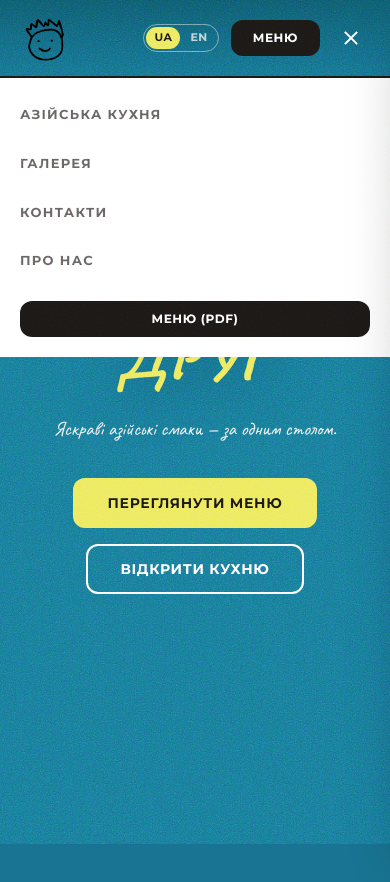
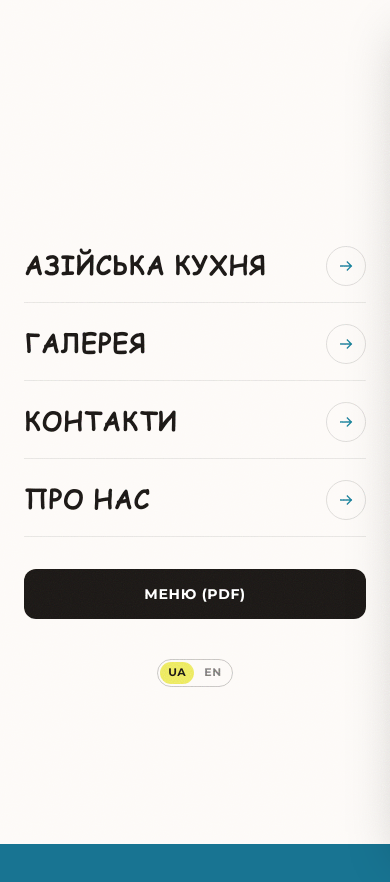
Before and after one commit to dupcamen-dev/Druh, a Next.js app: page / in a window 390 px wide. Both pictures are taken after a click on the button "Відкрити меню". Shown: the top 882 px of the page. Built offline with nearby package versions, Linux system fonts and the light colour scheme.

Commit message:
header: full-screen mobile menu, hide pdf menu button on mobile

```diff
--- a/src/components/Header.tsx
+++ b/src/components/Header.tsx
@@ -63,6 +63,13 @@ export default function Header() {
   const onLightHero = isTop && pathname === "/menu";
   const overDark = isTop && !onLightHero;
 
+  useEffect(() => {
+    document.body.style.overflow = open ? "hidden" : "";
+    return () => {
+      document.body.style.overflow = "";
+    };
+  }, [open]);
+
   return (
     <header
       className="fixed top-0 left-0 right-0 z-50 transition-colors duration-300 animate-header"
@@ -101,7 +108,7 @@ export default function Header() {
             href={asset("/menu/druh-menu-en.pdf")}
             target="_blank"
             rel="noopener"
-            className={`shine hidden sm:inline-flex btn btn--sm btn--ink`}
+            className={`shine hidden md:inline-flex btn btn--sm btn--ink`}
           >
             {t("header.menu")}
           </a>
@@ -118,17 +125,45 @@ export default function Header() {
       </div>
 
       {open && (
-        <div className="md:hidden bg-white border-t-2 border-[#1A1715] animate-menu">
-          <nav className="flex flex-col p-5 gap-4">
-            {NAV_KEYS.map((n) => (
-              <a key={n.href} href={asset(n.href)} onClick={() => setOpen(false)} className="underline-anim block py-1.5 text-[13px] font-bold uppercase tracking-[0.1em] text-[#1A1715]/70 hover:text-[#187492] transition-colors">
-                {t(n.labelKey)}
-              </a>
-            ))}
-            <a href={asset("/menu/druh-menu-en.pdf")} target="_blank" rel="noopener" onClick={() => setOpen(false)} className="mt-2 btn btn--sm btn--ink btn--block">
+        <div className="md:hidden fixed inset-0 z-40 bg-[#FDFAF7] overflow-y-auto animate-menu">
+          <div className="min-h-full flex flex-col justify-center px-6 pb-10 pt-28">
+            <nav className="flex flex-col gap-1">
+              {NAV_KEYS.map((n, i) => (
+                <a
+                  key={n.href}
+                  href={asset(n.href)}
+                  onClick={() => setOpen(false)}
+                  className="group flex items-center justify-between py-4 border-b border-[#1A1715]/10"
+                >
+                  <span className="font-display font-bold uppercase tracking-[0.04em] text-[#1A1715] text-[clamp(1.6rem,6vw,2.4rem)] group-hover:text-[#187492] transition-colors">
+                    {t(n.labelKey)}
+                  </span>
+                  <span
+                    className="w-10 h-10 flex items-center justify-center rounded-full border border-[#1A1715]/15 text-[#187492] group-hover:bg-[#187492] group-hover:text-[#ebe859] transition-colors"
+                    style={{ transitionDelay: `${i * 20}ms` }}
+                  >
+                    <svg width="16" height="16" viewBox="0 0 24 24" fill="none" stroke="currentColor" strokeWidth="2" strokeLinecap="square">
+                      <path d="M4 12h16M14 6l6 6-6 6" />
+                    </svg>
+                  </span>
+                </a>
+              ))}
+            </nav>
+
+            <a
+              href={asset("/menu/druh-menu-en.pdf")}
+              target="_blank"
+              rel="noopener"
+              onClick={() => setOpen(false)}
+              className="shine mt-8 btn btn--block btn--ink"
+            >
               {t("header.menuPdf")}
             </a>
-          </nav>
+
+            <div className="mt-10 flex justify-center">
+              <LangSwitcher overDark={false} />
+            </div>
+          </div>
         </div>
       )}
     </header>
```
